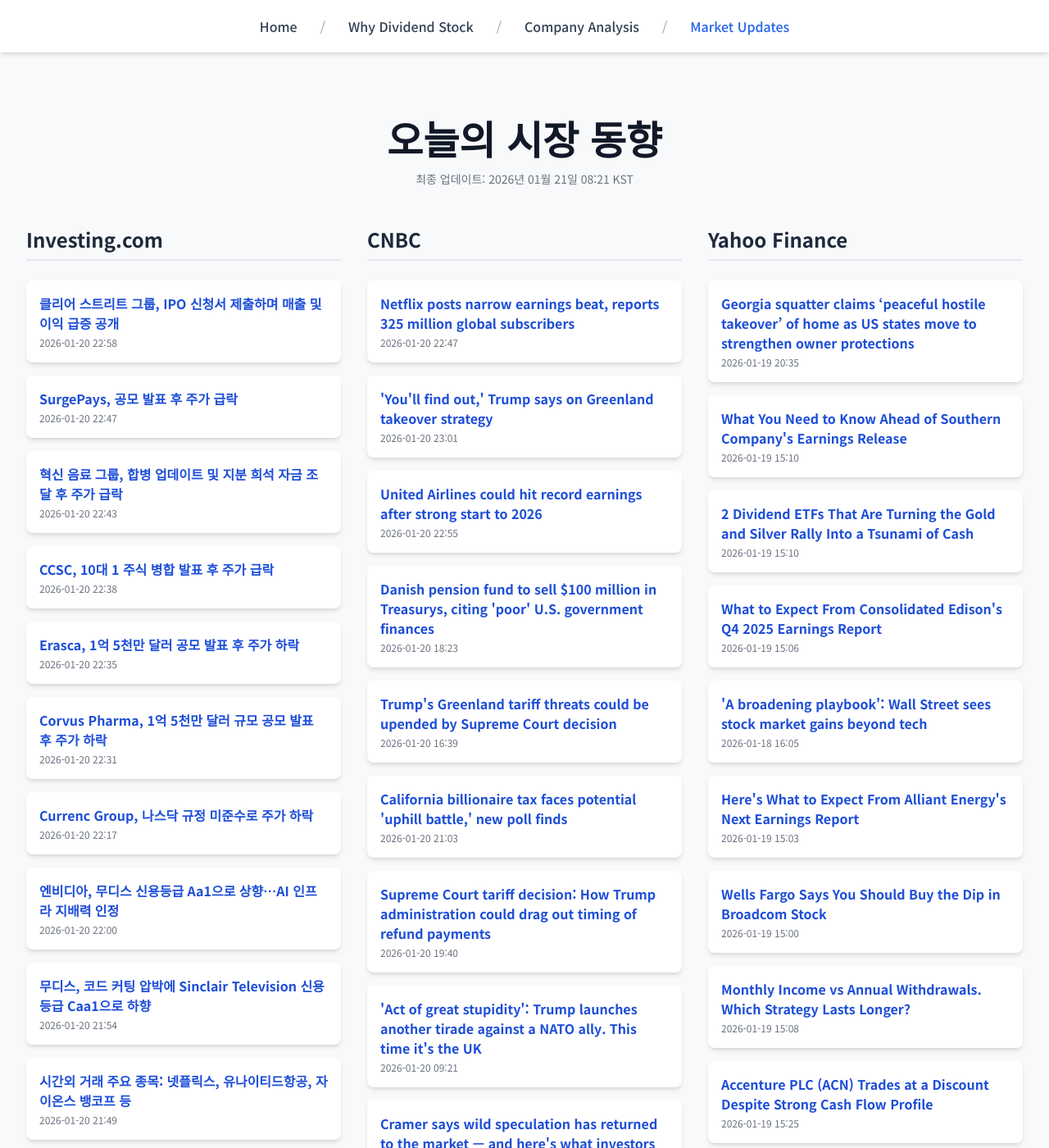
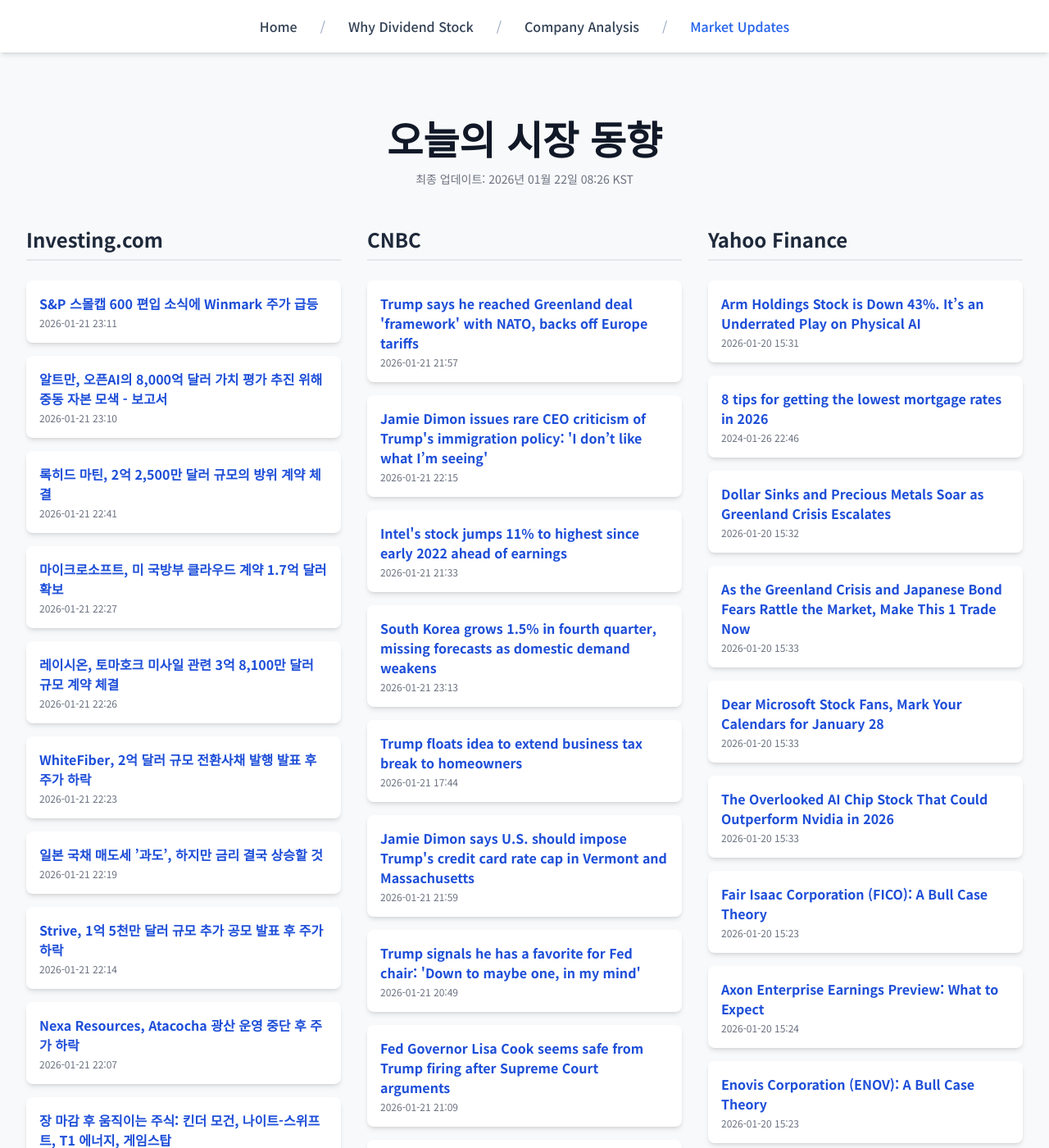
Before and after one commit to Kay-Hwang/my-company-analysis, a Jekyll site: the page built from market-updates.html, in a window 1280 px wide and 1400 px high. Shown: the whole window at 82% size. Built offline with Jekyll 4.4.1, drawn with Linux system fonts in a browser that asks for light colours; nearby versions of some CDN libraries; a script that is not in the unit is left out; some of the changed text lies outside the part shown.

Commit message:
Update daily data

```diff
--- a/_data/latest_data.json
+++ b/_data/latest_data.json
@@ -1,190 +1,190 @@
 {
-  "lastUpdated": "2026년 01월 21일 08:21 KST",
+  "lastUpdated": "2026년 01월 22일 08:26 KST",
   "news": {
     "investing": [
       {
-        "title": "클리어 스트리트 그룹, IPO 신청서 제출하며 매출 및 이익 급증 공개",
-        "link": "https://kr.investing.com/news/stock-market-news/article-1791767",
-        "pubDate": "2026-01-20 22:58:43",
-        "summary": "클리어 스트리트 그룹, IPO 신청서 제출하며 매출 및 이익 급증 공개"
+        "title": "S&P 스몰캡 600 편입 소식에 Winmark 주가 급등",
+        "link": "https://kr.investing.com/news/stock-market-news/article-93CH-1793572",
+        "pubDate": "2026-01-21 23:11:08",
+        "summary": "S&P 스몰캡 600 편입 소식에 Winmark 주가 급등"
       },
       {
-        "title": "SurgePays, 공모 발표 후 주가 급락",
-        "link": "https://kr.investing.com/news/stock-market-news/article-93CH-1791755",
-        "pubDate": "2026-01-20 22:47:58",
-        "summary": "SurgePays, 공모 발표 후 주가 급락"
+        "title": "알트만, 오픈AI의 8,000억 달러 가치 평가 추진 위해 중동 자본 모색 - 보고서",
+        "link": "https://kr.investing.com/news/stock-market-news/article-1793578",
+        "pubDate": "2026-01-21 23:10:08",
+        "summary": "알트만, 오픈AI의 8,000억 달러 가치 평가 추진 위해 중동 자본 모색 - 보고서"
       },
       {
-        "title": "혁신 음료 그룹, 합병 업데이트 및 지분 희석 자금 조달 후 주가 급락",
-        "link": "https://kr.investing.com/news/stock-market-news/article-93CH-1791749",
-        "pubDate": "2026-01-20 22:43:03",
-        "summary": "혁신 음료 그룹, 합병 업데이트 및 지분 희석 자금 조달 후 주가 급락"
+        "title": "록히드 마틴, 2억 2,500만 달러 규모의 방위 계약 체결",
+        "link": "https://kr.investing.com/news/stock-market-news/article-93CH-1793540",
+        "pubDate": "2026-01-21 22:41:00",
+        "summary": "록히드 마틴, 2억 2,500만 달러 규모의 방위 계약 체결"
       },
       {
-        "title": "CCSC, 10대 1 주식 병합 발표 후 주가 급락",
-        "link": "https://kr.investing.com/news/stock-market-news/article-93CH-1791733",
-        "pubDate": "2026-01-20 22:38:29",
-        "summary": "CCSC, 10대 1 주식 병합 발표 후 주가 급락"
+        "title": "마이크로소프트, 미 국방부 클라우드 계약 1.7억 달러 확보",
+        "link": "https://kr.investing.com/news/stock-market-news/article-93CH-1793523",
+        "pubDate": "2026-01-21 22:27:03",
+        "summary": "마이크로소프트, 미 국방부 클라우드 계약 1.7억 달러 확보"
       },
       {
-        "title": "Erasca, 1억 5천만 달러 공모 발표 후 주가 하락",
-        "link": "https://kr.investing.com/news/stock-market-news/article-93CH-1791731",
-        "pubDate": "2026-01-20 22:35:52",
-        "summary": "Erasca, 1억 5천만 달러 공모 발표 후 주가 하락"
+        "title": "레이시온, 토마호크 미사일 관련 3억 8,100만 달러 규모 계약 체결",
+        "link": "https://kr.investing.com/news/stock-market-news/article-93CH-1793522",
+        "pubDate": "2026-01-21 22:26:57",
+        "summary": "레이시온, 토마호크 미사일 관련 3억 8,100만 달러 규모 계약 체결"
       },
       {
-        "title": "Corvus Pharma, 1억 5천만 달러 규모 공모 발표 후 주가 하락",
-        "link": "https://kr.investing.com/news/stock-market-news/article-93CH-1791727",
-        "pubDate": "2026-01-20 22:31:10",
-        "summary": "Corvus Pharma, 1억 5천만 달러 규모 공모 발표 후 주가 하락"
+        "title": "WhiteFiber, 2억 달러 규모 전환사채 발행 발표 후 주가 하락",
+        "link": "https://kr.investing.com/news/stock-market-news/article-93CH-1793517",
+        "pubDate": "2026-01-21 22:23:34",
+        "summary": "WhiteFiber, 2억 달러 규모 전환사채 발행 발표 후 주가 하락"
       },
       {
-        "title": "Currenc Group, 나스닥 규정 미준수로 주가 하락",
-        "link": "https://kr.investing.com/news/stock-market-news/article-93CH-1791718",
-        "pubDate": "2026-01-20 22:17:39",
-        "summary": "Currenc Group, 나스닥 규정 미준수로 주가 하락"
+        "title": "일본 국채 매도세 ’과도’, 하지만 금리 결국 상승할 것",
+        "link": "https://kr.investing.com/news/stock-market-news/article-1793515",
+        "pubDate": "2026-01-21 22:19:21",
+        "summary": "일본 국채 매도세 ’과도’, 하지만 금리 결국 상승할 것"
       },
       {
-        "title": "엔비디아, 무디스 신용등급 Aa1으로 상향…AI 인프라 지배력 인정",
-        "link": "https://kr.investing.com/news/stock-market-news/article-1791695",
-        "pubDate": "2026-01-20 22:00:46",
-        "summary": "엔비디아, 무디스 신용등급 Aa1으로 상향…AI 인프라 지배력 인정"
+        "title": "Strive, 1억 5천만 달러 규모 추가 공모 발표 후 주가 하락",
+        "link": "https://kr.investing.com/news/stock-market-news/article-93CH-1793507",
+        "pubDate": "2026-01-21 22:14:30",
+        "summary": "Strive, 1억 5천만 달러 규모 추가 공모 발표 후 주가 하락"
       },
       {
-        "title": "무디스, 코드 커팅 압박에 Sinclair Television 신용등급 Caa1으로 하향",
-        "link": "https://kr.investing.com/news/stock-market-news/article-93CH-1791688",
-        "pubDate": "2026-01-20 21:54:32",
-        "summary": "무디스, 코드 커팅 압박에 Sinclair Television 신용등급 Caa1으로 하향"
+        "title": "Nexa Resources, Atacocha 광산 운영 중단 후 주가 하락",
+        "link": "https://kr.investing.com/news/stock-market-news/article-93CH-1793498",
+        "pubDate": "2026-01-21 22:07:03",
+        "summary": "Nexa Resources, Atacocha 광산 운영 중단 후 주가 하락"
       },
       {
-        "title": "시간외 거래 주요 종목: 넷플릭스, 유나이티드항공, 자이온스 뱅코프 등",
-        "link": "https://kr.investing.com/news/stock-market-news/article-432SI-1791682",
-        "pubDate": "2026-01-20 21:49:03",
-        "summary": "시간외 거래 주요 종목: 넷플릭스, 유나이티드항공, 자이온스 뱅코프 등"
+        "title": "장 마감 후 움직이는 주식: 킨더 모건, 나이트-스위프트, T1 에너지, 게임스탑",
+        "link": "https://kr.investing.com/news/stock-market-news/article-432SI-1793478",
+        "pubDate": "2026-01-21 21:52:02",
+        "summary": "장 마감 후 움직이는 주식: 킨더 모건, 나이트-스위프트, T1 에너지, 게임스탑"
       }
     ],
     "cnbc": [
       {
-        "title": "Netflix posts narrow earnings beat, reports 325 million global subscribers",
-        "link": "https://www.cnbc.com/2026/01/20/netflix-nflx-earnings-q4-2025.html",
-        "pubDate": "Tue, 20 Jan 2026 22:47:03 GMT",
-        "summary": "Netflix this week amended its offer for Warner Bros. Discovery assets amid a Paramount Skydance hostile takeover attempt."
+        "title": "Trump says he reached Greenland deal 'framework' with NATO, backs off Europe tariffs",
+        "link": "https://www.cnbc.com/2026/01/21/trump-tariffs-nato-greenland-davos.html",
+        "pubDate": "Wed, 21 Jan 2026 21:57:09 GMT",
+        "summary": "Trump suggested to CNBC that the Greenland framework involves mineral rights for the U.S., as well as the administration's proposed \"Golden Dome\" system."
       },
       {
-        "title": "'You'll find out,' Trump says on Greenland takeover strategy",
-        "link": "https://www.cnbc.com/2026/01/20/trump-greenland-takeover-strategy.html",
-        "pubDate": "Tue, 20 Jan 2026 23:01:32 GMT",
-        "summary": "Trump will be meeting with world leaders at the World Economic Forum in Davos, Switzerland, later this week."
+        "title": "Jamie Dimon issues rare CEO criticism of Trump's immigration policy: 'I don’t like what I’m seeing'",
+        "link": "https://www.cnbc.com/2026/01/21/jamie-dimon-trump-immigration-policy.html",
+        "pubDate": "Wed, 21 Jan 2026 22:15:47 GMT",
+        "summary": "American CEOs have mostly avoided direct criticism of Trump's policies over the past year."
       },
       {
-        "title": "United Airlines could hit record earnings after strong start to 2026",
-        "link": "https://www.cnbc.com/2026/01/20/united-airlines-ual-4q-2025-earnings.html",
-        "pubDate": "Tue, 20 Jan 2026 22:55:49 GMT",
-        "summary": "United Airlines said 2026 is off to a strong start, both for premium seats and no-frills tickets, as it reported fourth-quarter earnings."
+        "title": "Intel's stock jumps 11% to highest since early 2022 ahead of earnings",
+        "link": "https://www.cnbc.com/2026/01/21/intels-stock-jumps-10percent-to-highest-since-early-2022-ahead-of-earnings.html",
+        "pubDate": "Wed, 21 Jan 2026 21:33:20 GMT",
+        "summary": "Intel has gotten a boost due to optimism around its latest server CPUs and following investments from the U.S. government and Nvidia."
       },
       {
-        "title": "Danish pension fund to sell $100 million in Treasurys, citing 'poor' U.S. government finances",
-        "link": "https://www.cnbc.com/2026/01/20/akademikerpension-us-treasury-greenland-trump.html",
-        "pubDate": "Tue, 20 Jan 2026 18:23:14 GMT",
-        "summary": "AkademikerPension's move comes amid increasing tensions between Denmark and the U.S. over Greenland."
+        "title": "South Korea grows 1.5% in fourth quarter, missing forecasts as domestic demand weakens",
+        "link": "https://www.cnbc.com/2026/01/22/south-korea-q4-gdp-exports-semiconductors-tariffs.html",
+        "pubDate": "Wed, 21 Jan 2026 23:13:00 GMT",
+        "summary": "South Korea's economic growth slowed in the final quarter of last year amid weakening domestic demand as the impact from fiscal stimulus disspated."
       },
       {
-        "title": "Trump's Greenland tariff threats could be upended by Supreme Court decision",
-        "link": "https://www.cnbc.com/2026/01/20/trump-greenland-tariffs-nato-supreme-court-decision.html",
-        "pubDate": "Tue, 20 Jan 2026 16:39:10 GMT",
-        "summary": "The Supreme Court tariff decision could decide the fate of President Donald Trump's threat to tariff NATO nations over control of Greenland."
+        "title": "Trump floats idea to extend business tax break to homeowners",
+        "link": "https://www.cnbc.com/2026/01/21/trump-home-depreciation.html",
+        "pubDate": "Wed, 21 Jan 2026 17:44:19 GMT",
+        "summary": "President Donald Trump, speaking at the World Economic Forum in Davos, Switzlerland, floated the idea of allowing depreciation for personal residences."
       },
       {
-        "title": "California billionaire tax faces potential 'uphill battle,' new poll finds",
-        "link": "https://www.cnbc.com/2026/01/20/california-billionaire-tax-faces-uphill-battle-new-poll-finds.html",
-        "pubDate": "Tue, 20 Jan 2026 21:03:40 GMT",
-        "summary": "A poll released Tuesday found the proposed tax initiative starts out with 48% in favor and 38% opposed, but the gap shrinks as voters learn more."
+        "title": "Jamie Dimon says U.S. should impose Trump's credit card rate cap in Vermont and Massachusetts",
+        "link": "https://www.cnbc.com/2026/01/21/jamie-dimon-trump-credit-card-rate-cap-vermont-massachusetts.html",
+        "pubDate": "Wed, 21 Jan 2026 21:59:10 GMT",
+        "summary": "JPMorgan Chase CEO Jamie Dimon on Wednesday advocated for a test of President Donald Trump's proposed credit card rate cap in Vermont and Massachusetts."
       },
       {
-        "title": "Supreme Court tariff decision: How Trump administration could drag out timing of refund payments",
-        "link": "https://www.cnbc.com/2026/01/20/supreme-court-trump-tariff-decision-refunds.html",
-        "pubDate": "Tue, 20 Jan 2026 19:40:34 GMT",
-        "summary": "A Supreme Court decision that Trump's tariffs are illegal would mean huge refunds, but the government could drag out the process of making businesses whole."
+        "title": "Trump signals he has a favorite for Fed chair: 'Down to maybe one, in my mind'",
+        "link": "https://www.cnbc.com/2026/01/21/trump-signals-he-has-a-favorite-for-fed-chair-down-to-maybe-one-in-my-mind.html",
+        "pubDate": "Wed, 21 Jan 2026 20:49:19 GMT",
+        "summary": "The president said a search that began in September and once included as many as 11 candidates is nearly over."
       },
       {
-        "title": "'Act of great stupidity': Trump launches another tirade against a NATO ally. This time it's the UK",
-        "link": "https://www.cnbc.com/2026/01/20/trump-uk-chagos-davos-starmer-nato.html",
-        "pubDate": "Tue, 20 Jan 2026 09:21:40 GMT",
-        "summary": "The White House voiced its support for the deal last year, but on Tuesday, Trump said it was \"an act of great stupidity.\""
+        "title": "Fed Governor Lisa Cook seems safe from Trump firing after Supreme Court arguments",
+        "link": "https://www.cnbc.com/2026/01/21/supreme-court-trump-fed-lisa-cook-powell.html",
+        "pubDate": "Wed, 21 Jan 2026 21:09:37 GMT",
+        "summary": "Federal Reserve Chairman Jerome Powell planned to attend the oral arguments at the Supreme Court."
       },
       {
-        "title": "Cramer says wild speculation has returned to the market — and here's what investors must do",
-        "link": "https://www.cnbc.com/2026/01/20/jim-cramer-warns-about-speculation-in-the-stock-market-urges-action.html",
-        "pubDate": "Tue, 20 Jan 2026 23:13:21 GMT",
-        "summary": "CNBC's Jim Cramer said Tuesday he's worried about frothiness in certain pockets of the market."
+        "title": "Jeff Bezos' Blue Origin launches satellite internet service to rival SpaceX, Amazon",
+        "link": "https://www.cnbc.com/2026/01/21/bezos-blue-origin-satellite-internet-spacex-amazon.html",
+        "pubDate": "Wed, 21 Jan 2026 22:03:19 GMT",
+        "summary": "Blue Origin is looking to send the first of TeraWave's 5,408 satellites into space in the fourth quarter of 2027."
       },
       {
-        "title": "OpenAI is rolling out age prediction for ChatGPT consumer plans",
-        "link": "https://www.cnbc.com/2026/01/20/open-ai-age-prediction-chatgpt.html",
-        "pubDate": "Tue, 20 Jan 2026 21:42:45 GMT",
-        "summary": "The model relies on a combination of account-level signals and behavioral signals, OpenAI said."
+        "title": "Trump says he wants 'people to be able to a buy a home'—but banning institutional investors may not improve affordability",
+        "link": "https://www.cnbc.com/2026/01/21/trump-says-he-wants-people-to-be-able-to-a-buy-a-home.html",
+        "pubDate": "Wed, 21 Jan 2026 21:37:44 GMT",
+        "summary": "Trump says banning institutional investors will help families buy homes, but housing analysts say supply shortages remain the bigger problem."
       }
     ],
     "yahoo": [
       {
-        "title": "Georgia squatter claims ‘peaceful hostile takeover’ of home as US states move to strengthen owner protections",
-        "link": "https://finance.yahoo.com/news/georgia-squatter-claims-peaceful-hostile-203500919.html",
-        "pubDate": "2026-01-19T20:35:00Z",
-        "summary": "Georgia squatter claims ‘peaceful hostile takeover’ of home as US states move to strengthen owner protections"
+        "title": "Arm Holdings Stock is Down 43%. It’s an Underrated Play on Physical AI",
+        "link": "https://finance.yahoo.com/news/arm-holdings-stock-down-43-153133022.html",
+        "pubDate": "2026-01-20T15:31:33Z",
+        "summary": "Arm Holdings Stock is Down 43%. It’s an Underrated Play on Physical AI"
       },
       {
-        "title": "What You Need to Know Ahead of Southern Company's Earnings Release",
-        "link": "https://finance.yahoo.com/news/know-ahead-southern-companys-earnings-151036180.html",
-        "pubDate": "2026-01-19T15:10:36Z",
-        "summary": "What You Need to Know Ahead of Southern Company's Earnings Release"
+        "title": "8 tips for getting the lowest mortgage rates in 2026",
+        "link": "https://finance.yahoo.com/personal-finance/mortgages/article/8-tips-for-getting-the-lowest-mortgage-rates-in-2026-224601424.html",
+        "pubDate": "2024-01-26T22:46:01Z",
+        "summary": "8 tips for getting the lowest mortgage rates in 2026"
       },
       {
-        "title": "2 Dividend ETFs That Are Turning the Gold and Silver Rally Into a Tsunami of Cash",
-        "link": "https://finance.yahoo.com/news/2-dividend-etfs-turning-gold-151009874.html",
-        "pubDate": "2026-01-19T15:10:09Z",
-        "summary": "2 Dividend ETFs That Are Turning the Gold and Silver Rally Into a Tsunami of Cash"
+        "title": "Dollar Sinks and Precious Metals Soar as Greenland Crisis Escalates",
+        "link": "https://finance.yahoo.com/news/dollar-sinks-precious-metals-soar-153258970.html",
+        "pubDate": "2026-01-20T15:32:58Z",
+        "summary": "Dollar Sinks and Precious Metals Soar as Greenland Crisis Escalates"
       },
       {
-        "title": "What to Expect From Consolidated Edison's Q4 2025 Earnings Report",
-        "link": "https://finance.yahoo.com/news/expect-consolidated-edisons-q4-2025-150644611.html",
-        "pubDate": "2026-01-19T15:06:44Z",
-        "summary": "What to Expect From Consolidated Edison's Q4 2025 Earnings Report"
+        "title": "As the Greenland Crisis and Japanese Bond Fears Rattle the Market, Make This 1 Trade Now",
+        "link": "https://finance.yahoo.com/news/greenland-crisis-japanese-bond-fears-153313300.html",
+        "pubDate": "2026-01-20T15:33:13Z",
+        "summary": "As the Greenland Crisis and Japanese Bond Fears Rattle the Market, Make This 1 Trade Now"
       },
       {
-        "title": "'A broadening playbook': Wall Street sees stock market gains beyond tech",
-        "link": "https://finance.yahoo.com/news/a-broadening-playbook-wall-street-sees-stock-market-gains-beyond-tech-160556466.html",
-        "pubDate": "2026-01-18T16:05:56Z",
-        "summary": "'A broadening playbook': Wall Street sees stock market gains beyond tech"
+        "title": "Dear Microsoft Stock Fans, Mark Your Calendars for January 28",
+        "link": "https://finance.yahoo.com/news/dear-microsoft-stock-fans-mark-153328540.html",
+        "pubDate": "2026-01-20T15:33:28Z",
+        "summary": "Dear Microsoft Stock Fans, Mark Your Calendars for January 28"
       },
       {
-        "title": "Here's What to Expect From Alliant Energy's Next Earnings Report",
-        "link": "https://finance.yahoo.com/news/heres-expect-alliant-energys-next-150323396.html",
-        "pubDate": "2026-01-19T15:03:23Z",
-        "summary": "Here's What to Expect From Alliant Energy's Next Earnings Report"
+        "title": "The Overlooked AI Chip Stock That Could Outperform Nvidia in 2026",
+        "link": "https://finance.yahoo.com/news/overlooked-ai-chip-stock-could-153300097.html",
+        "pubDate": "2026-01-20T15:33:00Z",
+        "summary": "The Overlooked AI Chip Stock That Could Outperform Nvidia in 2026"
       },
       {
-        "title": "Wells Fargo Says You Should Buy the Dip in Broadcom Stock",
-        "link": "https://finance.yahoo.com/news/wells-fargo-says-buy-dip-150002208.html",
-        "pubDate": "2026-01-19T15:00:02Z",
-        "summary": "Wells Fargo Says You Should Buy the Dip in Broadcom Stock"
+        "title": "Fair Isaac Corporation (FICO): A Bull Case Theory",
+        "link": "https://finance.yahoo.com/news/fair-isaac-corporation-fico-bull-152347514.html",
+        "pubDate": "2026-01-20T15:23:47Z",
+        "summary": "Fair Isaac Corporation (FICO): A Bull Case Theory"
       },
       {
-        "title": "Monthly Income vs Annual Withdrawals. Which Strategy Lasts Longer?",
-        "link": "https://finance.yahoo.com/news/monthly-income-vs-annual-withdrawals-150839983.html",
-        "pubDate": "2026-01-19T15:08:39Z",
-        "summary": "Monthly Income vs Annual Withdrawals. Which Strategy Lasts Longer?"
+        "title": "Axon Enterprise Earnings Preview: What to Expect",
+        "link": "https://finance.yahoo.com/news/axon-enterprise-earnings-preview-expect-152406211.html",
+        "pubDate": "2026-01-20T15:24:06Z",
+        "summary": "Axon Enterprise Earnings Preview: What to Expect"
       },
       {
-        "title": "Accenture PLC (ACN) Trades at a Discount Despite Strong Cash Flow Profile",
-        "link": "https://finance.yahoo.com/news/accenture-plc-acn-trades-discount-152524529.html",
-        "pubDate": "2026-01-19T15:25:24Z",
-        "summary": "Accenture PLC (ACN) Trades at a Discount Despite Strong Cash Flow Profile"
+        "title": "Enovis Corporation (ENOV): A Bull Case Theory",
+        "link": "https://finance.yahoo.com/news/enovis-corporation-enov-bull-case-152340694.html",
+        "pubDate": "2026-01-20T15:23:40Z",
+        "summary": "Enovis Corporation (ENOV): A Bull Case Theory"
       },
       {
-        "title": "Earnings Preview: What To Expect From Booking Holdings' Report",
-        "link": "https://finance.yahoo.com/news/earnings-preview-expect-booking-holdings-152856170.html",
-        "pubDate": "2026-01-19T15:28:56Z",
-        "summary": "Earnings Preview: What To Expect From Booking Holdings' Report"
+        "title": "Weibo Corporation (WB): A Bull Case Theory",
+        "link": "https://finance.yahoo.com/news/weibo-corporation-wb-bull-case-152218536.html",
+        "pubDate": "2026-01-20T15:22:18Z",
+        "summary": "Weibo Corporation (WB): A Bull Case Theory"
       }
     ]
   }
```
